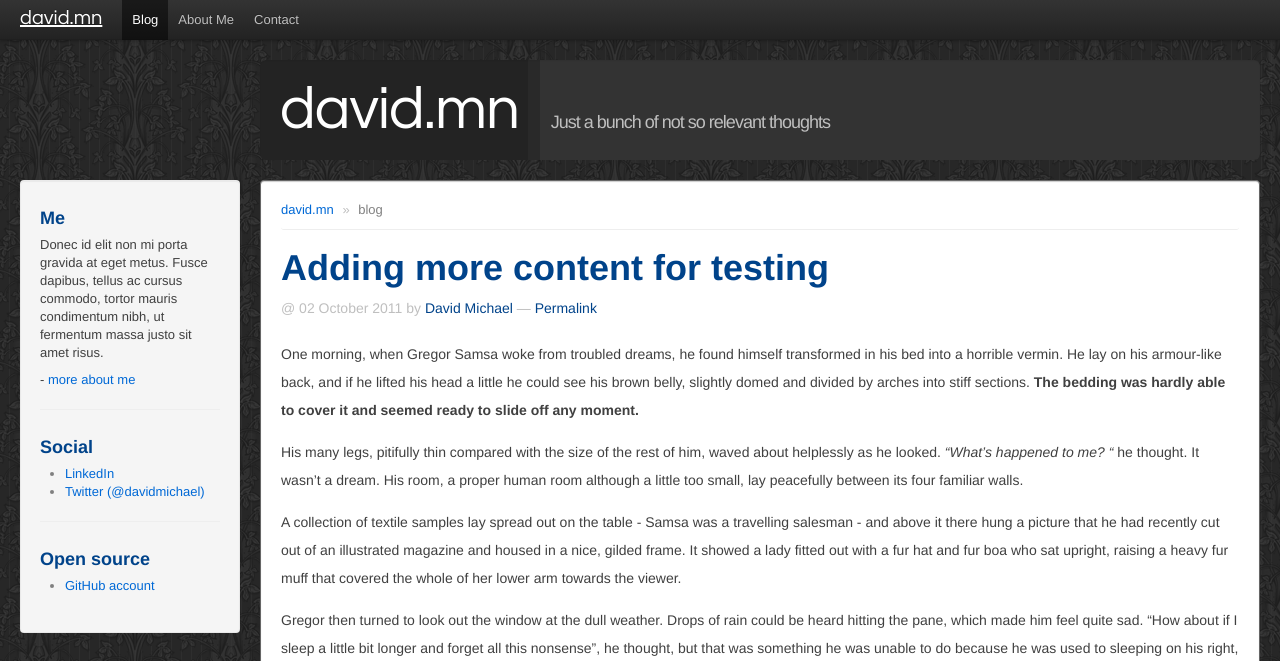
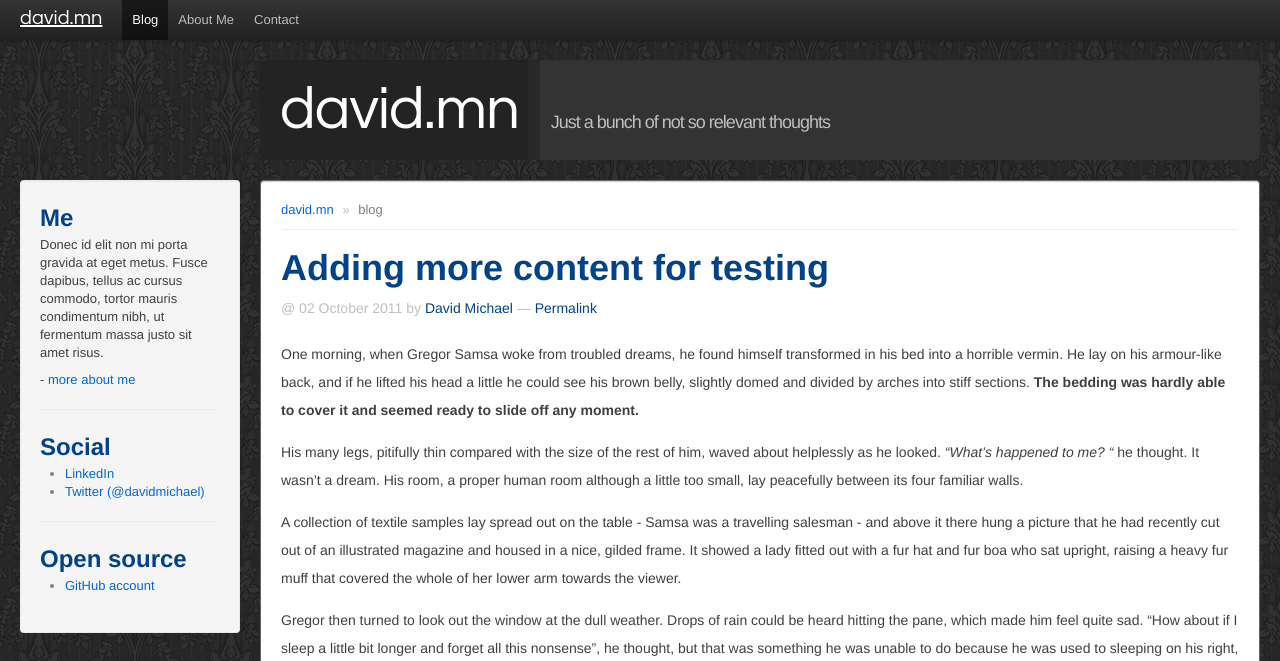
Before and after one commit to dmnelson/dmnelson.github.com, a Jekyll site: the page built from index.html, in a window 1280 px wide. Shown: the top 661 px of the page. Built offline with Jekyll 4.4.1, drawn with Linux system fonts in a browser that asks for light colours.

Commit message:
UI changes

```diff
--- a/_includes/sidebar.html
+++ b/_includes/sidebar.html
@@ -1,19 +1,19 @@
 <div class="sidebar">
     <div class="well">
-        <h3>Me</h3>
+        <h2>Me</h2>
 
         <p>Donec id elit non mi porta gravida at eget metus. Fusce dapibus, tellus ac cursus commodo, tortor mauris
             condimentum nibh, ut fermentum massa justo sit amet risus.</p>
 
         <p>- <a href="/about.html">more about me</a></p>
         <hr/>
-        <h3>Social</h3>
+        <h2>Social</h2>
         <ul>
             <li><a href="http://br.linkedin.com/in/davidmichaelnelson">LinkedIn</a></li>
             <li><a href="http://twitter.com/davidmichael">Twitter (@davidmichael)</a></li>
         </ul>
         <hr/>
-        <h3>Open source</h3>
+        <h2>Open source</h2>
         <ul>
             <li><a href="http://github.com/dmnelson">GitHub account</a></li>
         </ul>
--- a/css/custom.css
+++ b/css/custom.css
@@ -66,7 +66,7 @@ body {
     display: block;
     margin-bottom: 25px;
 }
-.content-body h2, .content-body h2 a, .sidebar h3{
+.content-body h2, .content-body h2 a, .sidebar h2{
     color: #00438a;
 }
 
```
Also changed, not shown: 8 other files.
